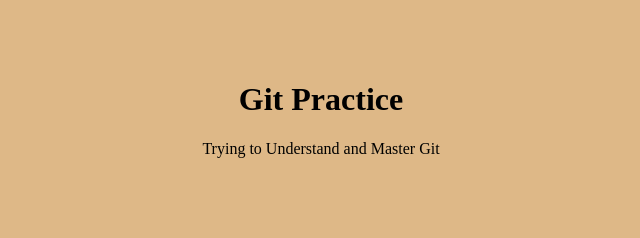
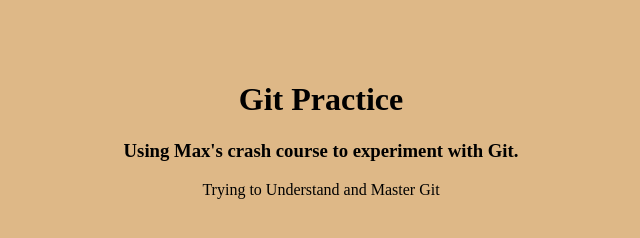
Before and after one commit to vawkei/mycover-max-git-crash-course, a plain HTML site: page index.html in a window 1280 px wide. Shown: the whole page, without its empty margins (319-959 px from the left). Drawn offline with Linux system fonts and the light colour scheme.

Commit message:
adding h3 to html doc

```diff
--- a/index.html
+++ b/index.html
@@ -10,6 +10,7 @@
 <body>
     <img src="/visual_testing/git-max-course/logo.png" alt="">
     <h1>Git Practice</h1>
+    <h3>Using Max's crash course to experiment with Git.</h3>
     <p>Trying to Understand and Master Git</p>
 </body>
 </html>
```
